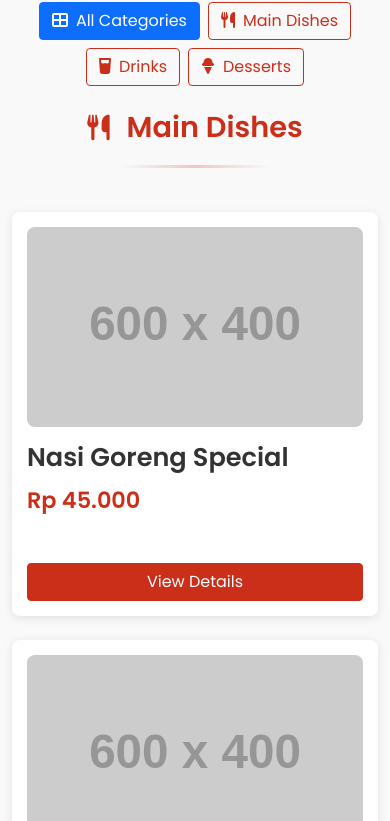
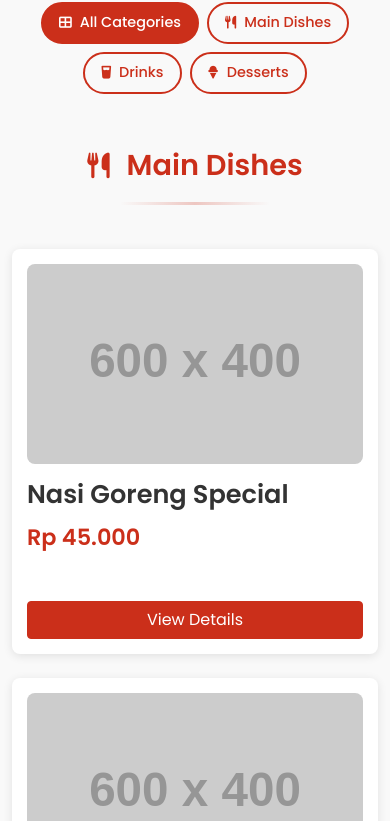
Before and after one commit to dbmkembangan/menu-book, a plain HTML site: page index.html in a window 390 px wide. Shown: the part 176-997 px from the top of the page. Drawn offline with nearby package versions, Linux system fonts and the light colour scheme; placeholder pictures from the web are drawn by us.

Commit message:
Update styles.css

```diff
--- a/css/styles.css
+++ b/css/styles.css
@@ -244,6 +244,43 @@ body {
     width: 200px;
 }
 
+/* Category Filter Styles */
+.category-filters {
+    margin-bottom: 30px;
+}
+
+.category-filter {
+    border-radius: 25px;
+    padding: 10px 20px;
+    font-weight: 500;
+    transition: all 0.3s ease;
+    border: 2px solid #cb2f1a;
+    color: #cb2f1a;
+    background-color: transparent;
+}
+
+.category-filter:hover {
+    background-color: #cb2f1a;
+    color: white;
+    transform: translateY(-2px);
+    box-shadow: 0 4px 8px rgba(203, 47, 26, 0.3);
+}
+
+.category-filter.active {
+    background-color: #cb2f1a;
+    color: white;
+    border-color: #cb2f1a;
+}
+
+.category-filter.active:hover {
+    background-color: #a02419;
+    border-color: #a02419;
+}
+
+.category-filter i {
+    font-size: 0.9rem;
+}
+
 /* Responsive adjustments for categories */
 @media (max-width: 768px) {
     .category-title {
@@ -258,4 +295,17 @@ body {
     .category-divider {
         width: 150px;
     }
+
+    .category-filters {
+        gap: 8px !important;
+    }
+
+    .category-filter {
+        padding: 8px 16px;
+        font-size: 0.9rem;
+    }
+
+    .category-filter i {
+        font-size: 0.8rem;
+    }
 }
```
